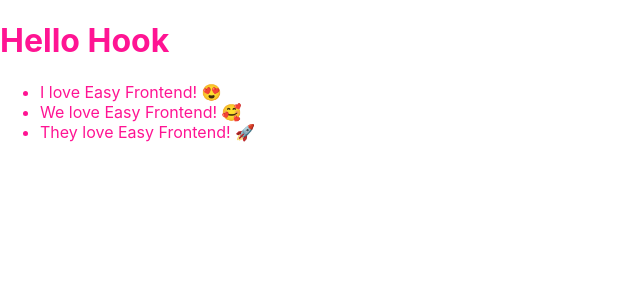
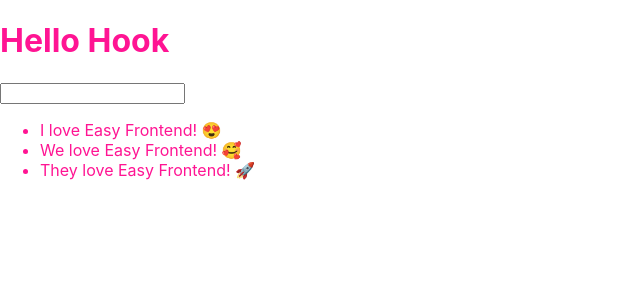
Before and after one commit to tridung2110dn/react-hook-basic, a React (Create React App) app: page / in a window 1280 px wide. Shown: the top 300 px of the page, without its empty margins (0-640 px from the left). Built offline with nearby package versions, Linux system fonts and the light colour scheme.

Commit message:
TodoForm

```diff
--- a/src/App.js
+++ b/src/App.js
@@ -1,6 +1,7 @@
 import React, { useState } from "react";
 import "./App.scss";
 import TodoList from "./component/TodoList";
+import TodoForm from "./component/TodoForm";
 
 function App() {
   const [todoList, setTodoList] = useState([
@@ -12,16 +13,36 @@ function App() {
   function handleTodoClick(todo) {
     // find index using findIndex
     const index = todoList.findIndex((x) => x.id === todo.id);
+    if (index < 0) return
     // clone state
     const newTodoList = [...todoList];
     newTodoList.splice(index, 1);
     setTodoList(newTodoList);
   }
 
+  function handleTodoFormSubmit(formValues) {
+    const newTodo = {
+      id: todoList.length + 1,
+      ...formValues
+    }
+
+    // clone state
+    const newTodoList = [...todoList];
+    // using push to add new value into array
+    newTodoList.push(newTodo);
+    // update state
+    setTodoList(newTodoList);
+  }
+
   return (
     <div className="App">
       <h1> Hello Hook </h1>
-      <TodoList todos={todoList} onTodoClick={handleTodoClick} />
+      <TodoForm onSubmit={handleTodoFormSubmit}
+      />
+      <TodoList
+        todos={todoList}
+        onTodoClick={handleTodoClick} />
+
     </div>
   );
 }
--- /dev/null
+++ b/src/component/TodoForm/index.jsx
@@ -0,0 +1,47 @@
+import React, { useState } from 'react';
+import PropTypes from 'prop-types';
+
+TodoForm.propTypes = {
+    onSubmit: PropTypes.func,
+};
+
+TodoForm.defaultProps = {
+    onSubmit: null,
+}
+
+function TodoForm(props) {
+    const { onSubmit } = props;
+
+    const [value, setValue] = useState('');
+
+    function handleValueChange(e) {
+        setValue(e.target.value)
+    }
+
+    function handleFormSubmit(e) {
+        e.preventDefault();
+        if (!onSubmit) return;
+
+        // value send to parent
+        const formValues = {
+            title: value
+        };
+
+        // submit form
+        onSubmit(formValues);
+
+        // reset form
+        setValue('');
+    }
+
+    return (
+        <form onSubmit={e => handleFormSubmit(e)}>
+            <input type="text"
+                value={value}
+                onChange={e => handleValueChange(e)}
+            />
+        </form>
+    );
+}
+
+export default TodoForm;
```
Also changed, not shown: src/component/TodoForm/TodoForm.scss (added), 2 other files (tests, documents, lock files or other folders).
